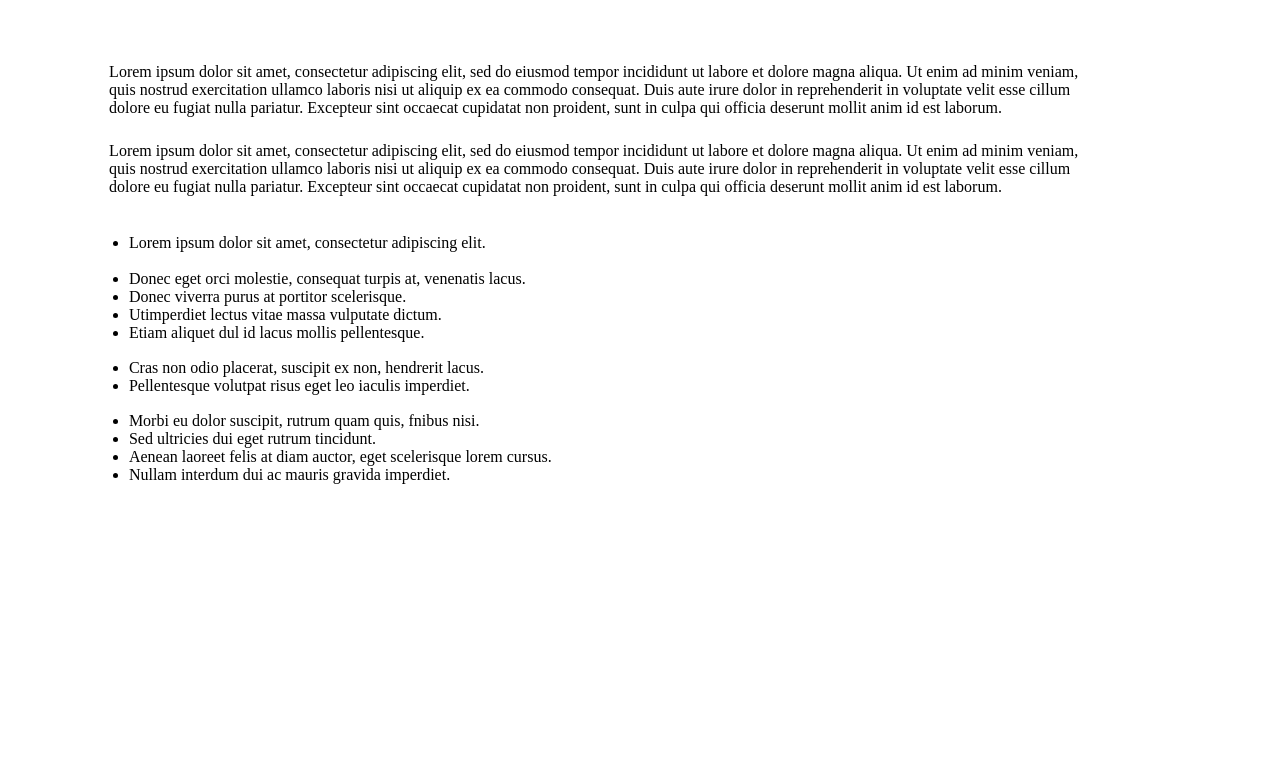
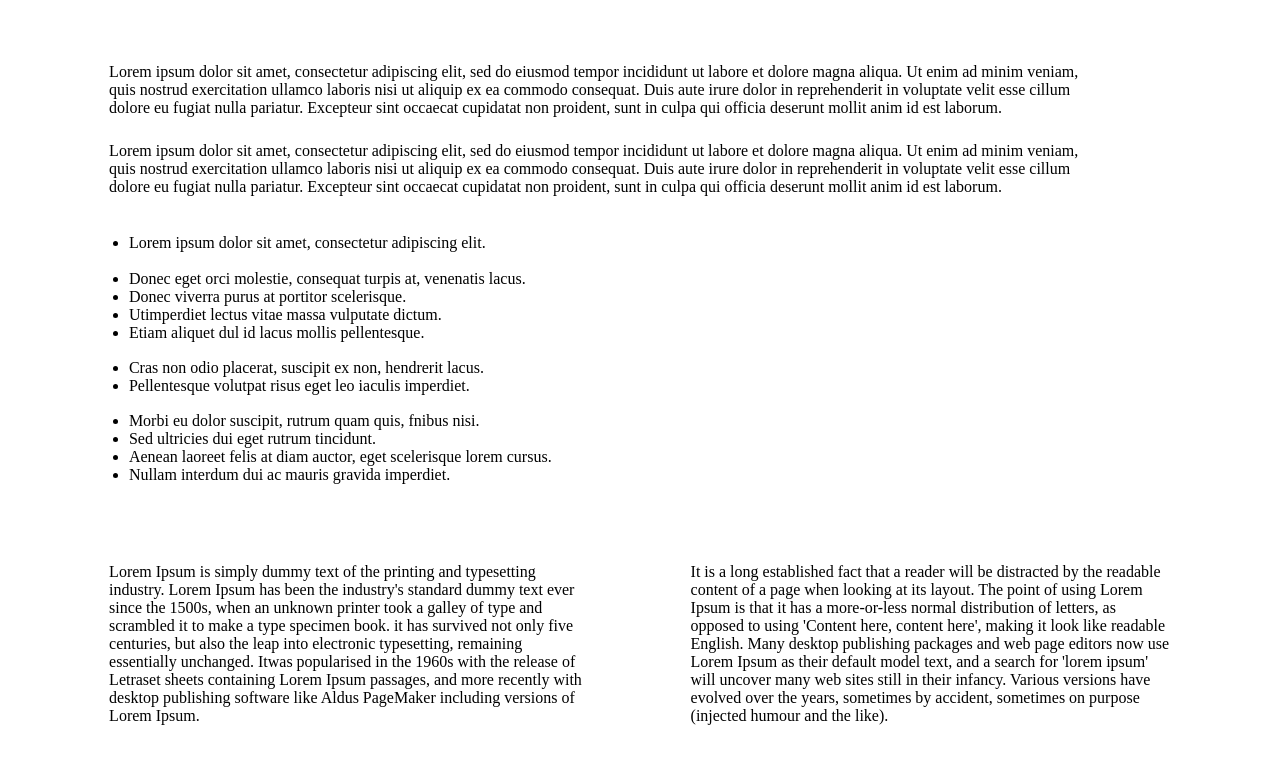
Before and after one commit to shaheer264/Second-repository, a plain HTML site: page src/index.html in a window 1280 px wide. Drawn offline with Linux system fonts and the light colour scheme.

Commit message:
bottom divs

```diff
--- a/src/index.html
+++ b/src/index.html
@@ -6,6 +6,9 @@
         #p1 {margin-top: 5%; margin-left: 8%; margin-right: 15%;}
         #p2 {margin-top: 2%; margin-left: 8%; margin-right: 15%; margin-bottom: 3%;}
         #ul1 {margin-bottom: 1.5%;}
+        #third-section {display: flex;}
+        #left {margin-top: 5%; margin-left: 8%; width: 50%;}
+        #right {margin-top: 5%; margin-left: 8%; width: 50%; margin-right: 8%;}
     </style>
 </head>
 <body>
@@ -28,5 +31,13 @@
         <li>Aenean laoreet felis at diam auctor, eget scelerisque lorem cursus.</li>
         <li>Nullam interdum dui ac mauris gravida imperdiet.</li>
     </ul>
+    <div id="third-section">
+        <div id="left">
+            Lorem Ipsum is simply dummy text of the printing and typesetting industry. Lorem Ipsum has been the industry's standard dummy text ever since the 1500s, when an unknown printer took a galley of type and scrambled it to make a type specimen book. it has survived not only five centuries, but also the leap into electronic typesetting, remaining essentially unchanged. Itwas popularised in the 1960s with the release of Letraset sheets containing Lorem Ipsum passages, and more recently with desktop publishing software like Aldus PageMaker including versions of Lorem Ipsum.
+        </div>
+        <div id="right">
+            It is a long established fact that a reader will be distracted by the readable content of a page when looking at its layout. The point of using Lorem Ipsum is that it has a more-or-less normal distribution of letters, as opposed to using 'Content here, content here', making it look like readable English. Many desktop publishing packages and web page editors now use Lorem Ipsum as their default model text, and a search for 'lorem ipsum' will uncover many web sites still in their infancy. Various versions have evolved over the years, sometimes by accident, sometimes on purpose (injected humour and the like).
+        </div>
+    </div>
 </body>
 </html>
```
